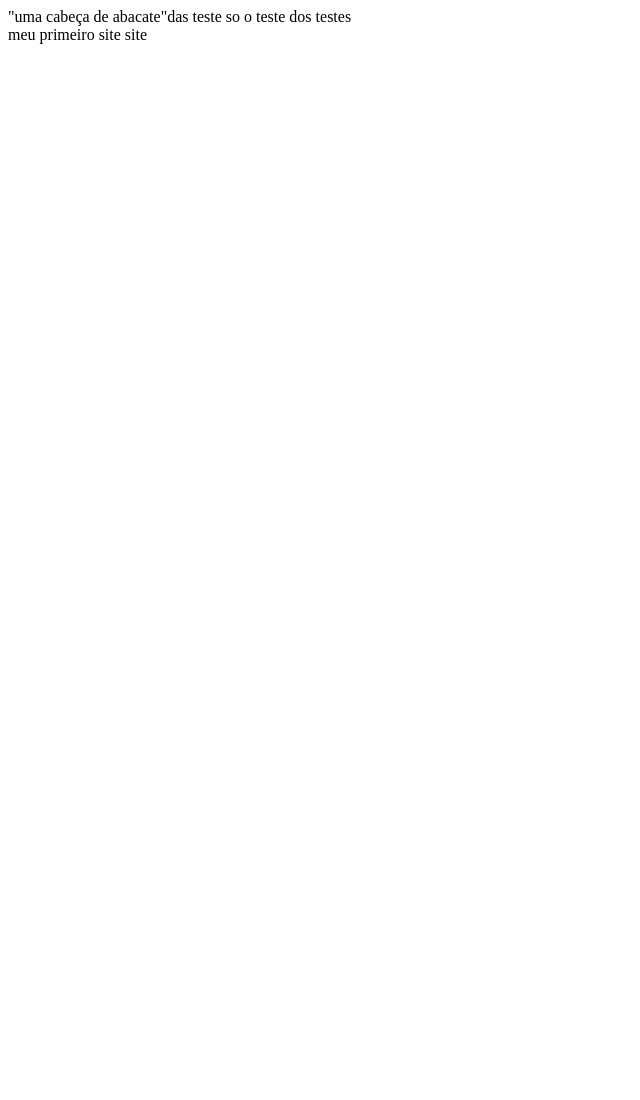
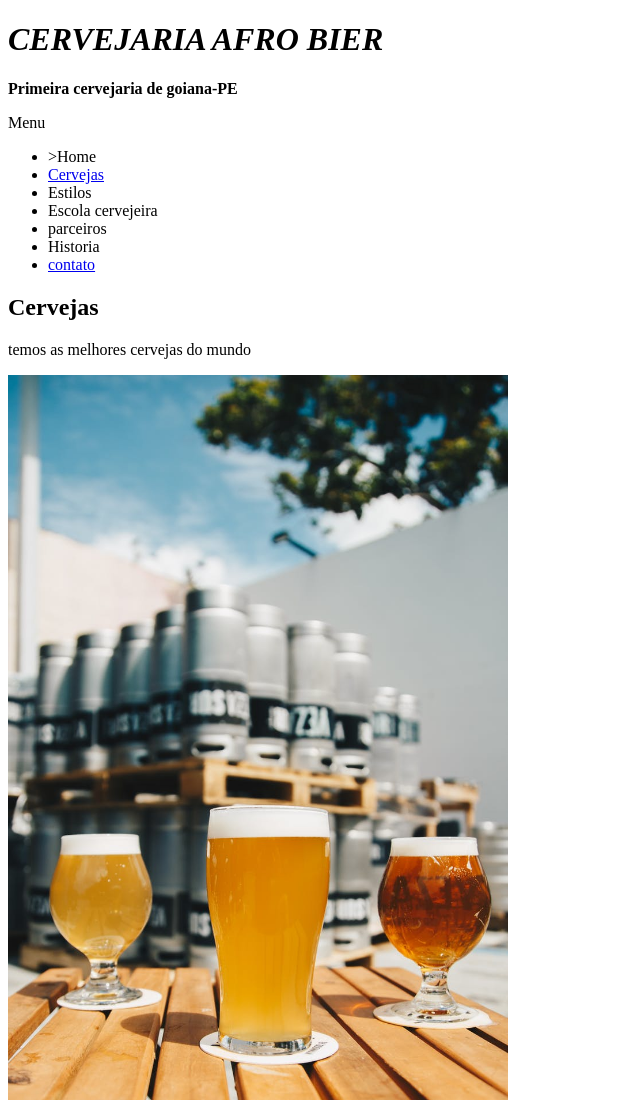
Before and after one commit to afrosystem/Curso, a plain HTML site: page index.html in a window 1280 px wide. Shown: the top 1100 px of the page, without its empty margins (0-640 px from the left). Before the commit the page ends 800 px from the top, so only its background shows below. Drawn offline with Linux system fonts and the light colour scheme.

Commit message:
site da afro bier

```diff
--- a/index.html
+++ b/index.html
@@ -1,8 +1,54 @@
 <!DOCTYPE html>
-<html>
-<head> "uma cabeça de abacate"das  teste
+<html lang="pt-br">
+<head>
+    <meta charset="utf-8">
 
-    </head> so o teste dos testes
+    <header>
+        <h1><b><i>CERVEJARIA AFRO BIER</i></b></h1>
+    <p><b><a>Primeira cervejaria de goiana-PE</a></b></p>
+    </header>
+    <nav><p>Menu</p>
+        <ul>
+            <li>>Home</li>
+            <li><a href="#Cervejas">Cervejas</a></li>
+            <li>Estilos</li>
+            <li>Escola cervejeira</li>
+            <li>parceiros</li>
+            <li>Historia</li>
+            <li><a href="#contato">contato</a></li>
 
-<body> <header>meu primeiro site site</header></body>
+
+
+        </ul>
+    </nav>
+<section id="cervejas">
+    <h2>Cervejas</h2>
+    <p>temos as melhores cervejas do mundo</p>
+    <img src="imagens/pexels-photo-1267700.jpeg" width="500">
+</section>
+
+<section id="contato">
+    <h1>Contatos</h1>
+    <p>(81) 9 96749556</p>
+    <img src="imagens/pexels-photo-2076748.jpeg" width="500">
+    </section>
+    <footer>feito por Juan</footer>
+</body>
+
+
+
+
+
+
+
+
+
+
+
+
+
+
+
+
+
 </html>
```
Also changed, not shown: imagens/pexels-photo-1267700.jpeg (added), imagens/pexels-photo-2076748.jpeg (added).
